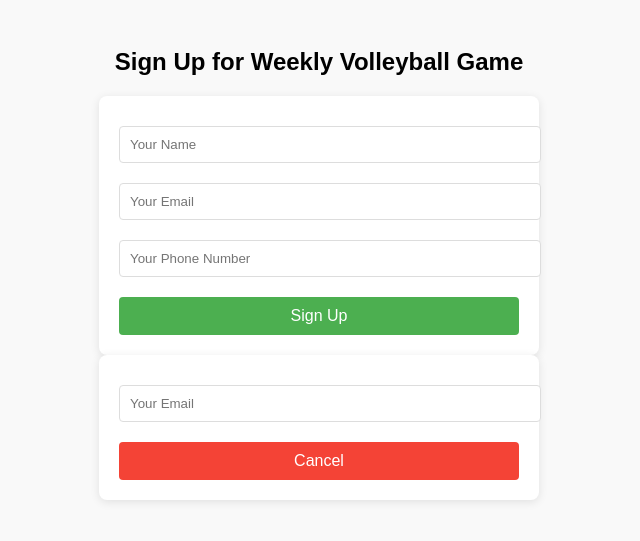
After one commit to serefkemal/voleybol-signup, a Flask app: template templates/signup_form copy.html in a window 1280 px wide. The commit adds this page. Shown: the top 541 px of the page, without its empty margins (321-961 px from the left). Run offline with Flask 3, Linux system fonts and the light colour scheme; the template is opened without the code that fills it, so the values that code supplies are empty.

Commit message:
signup working

```diff
--- a/app.py
+++ b/app.py
@@ -68,35 +68,32 @@ def send_signup_notifications(player):
 def signup_form():
     return render_template('signup_form.html')
 
-# Endpoint to sign up
 @app.route('/signup', methods=['POST'])
 def signup():
-    name = request.form.get('name')
-    email = request.form.get('email')
-    phone = request.form.get('phone')
+    name = request.json.get('name')
+    email = request.json.get('email')
+    phone = request.json.get('phone')
+
+    print(f"Received data - Name: {name}, Email: {email}, Phone: {phone}")
 
     # Basic validation
     if not name or not email or not phone:
-        return render_template('signup_form.html', message="All fields are required!")
+        return jsonify({"error": "All fields are required!"}), 400
 
     # Check if the player already exists
     existing_player = Player.query.filter((Player.phone == phone) | (Player.email == email)).first()
     if existing_player:
         if existing_player.status == 'canceled':
-            # Update the existing player's status and other details
+            # Update existing player to re-sign up
             existing_player.name = name
             existing_player.email = email
             existing_player.status = 'signed up'
             db.session.commit()
 
-            # Respond immediately to the user
-            response_message = {"message": f"{existing_player.name} has re-signed up successfully!"}
             threading.Thread(target=send_signup_notifications, args=(existing_player,)).start()
-            return render_template('signup_form.html',message=response_message), 201
-            return jsonify(response_message), 201
+            return jsonify({"message": f"{existing_player.name} has re-signed up successfully!"}), 200
 
-        # Return an error if the player is already signed up
-        return render_template('signup_form.html',message="Player with this phone or email already signed up!"),400
+        # Already signed up case
         return jsonify({"error": "Player with this phone or email already signed up!"}), 400
 
     # Add the new player
@@ -104,11 +101,9 @@ def signup():
     db.session.add(player)
     db.session.commit()
 
-    # Respond immediately to the user
-    response_message = {"message": f"{player.name} has signed up successfully!"}
     threading.Thread(target=send_signup_notifications, args=(player,)).start()
-    return render_template('signup_form.html',message=response_message), 201
-    return jsonify(response_message), 201
+    return jsonify({"message": f"{player.name} has signed up successfully!"}), 201
+
 
 # Endpoint to cancel sign-up
 @app.route('/cancel', methods=['POST'])
@@ -117,12 +112,13 @@ def cancel():
     email = request.form.get('email')
     phone = request.form.get('phone')
 
+    print(f"Received data - Name: {name}, Email: {email}, Phone: {phone}")
+
     if not email:
         return render_template('signup_form.html',message="Phone number is required!"),400
-        return jsonify({"error": "Phone number is required!"}), 400
 
     # Find and update the player's status
-    player = Player.query.filter_by(phone=phone).first()
+    player = Player.query.filter_by(email=email).first()
     if player:
         player.status = 'canceled'
         db.session.commit()
@@ -133,7 +129,6 @@ def cancel():
         return render_template('signup_form.html',message=response_message), 201
 
     return render_template('signup_form.html',message="Player not found!"),404
-    return jsonify({"error": "Player not found!"}), 404
 
 # Utility function to send organizer notification
 def send_organizer_notification():
--- /dev/null
+++ b/templates/signup_form copy.html
@@ -0,0 +1,80 @@
+<!DOCTYPE html>
+<html lang="en">
+<head>
+    <meta charset="UTF-8">
+    <meta name="viewport" content="width=device-width, initial-scale=1.0">
+    <title>Sign Up for Volleyball</title>
+    <style>
+        body {
+            font-family: Arial, sans-serif;
+            padding: 20px;
+            background-color: #f9f9f9;
+        }
+        form {
+            max-width: 400px;
+            margin: auto;
+            background-color: #fff;
+            padding: 20px;
+            border-radius: 8px;
+            box-shadow: 0 2px 10px rgba(0, 0, 0, 0.1);
+        }
+        input {
+            width: 100%;
+            padding: 10px;
+            margin: 10px 0;
+            border: 1px solid #ddd;
+            border-radius: 4px;
+        }
+        button {
+            width: 100%;
+            padding: 10px;
+            background-color: #4CAF50;
+            color: white;
+            border: none;
+            border-radius: 4px;
+            font-size: 16px;
+        }
+        button:hover {
+            background-color: #45a049;
+        }
+        .cancel-button {
+            background-color: #f44336;
+        }
+        .cancel-button:hover {
+            background-color: #d32f2f;
+        }
+        .button-container {
+            margin-top: 10px;
+        }
+        .message {
+            text-align: center;
+            margin-top: 20px;
+        }
+    </style>
+</head>
+<body>
+
+<h2 style="text-align:center;">Sign Up for Weekly Volleyball Game</h2>
+
+<form action="/signup" method="POST">
+    <input type="text" name="name" placeholder="Your Name" required><br>
+    <input type="email" name="email" placeholder="Your Email" required><br>
+    <input type="text" name="phone" placeholder="Your Phone Number" required><br>
+    <div class="button-container">
+        <button type="submit">Sign Up</button>
+    </div>
+</form>
+
+<form action="/cancel" method="POST">
+    <input type="email" name="email" placeholder="Your Email" required><br>
+    <div class="button-container">
+        <button type="submit" class="cancel-button">Cancel</button>
+    </div>
+</form>
+
+{% if message %}
+    <div class="message">{{ message }}</div>
+{% endif %}
+
+</body>
+</html>
```
Also changed, not shown: templates/signup_form.html (+74 -16 lines).
